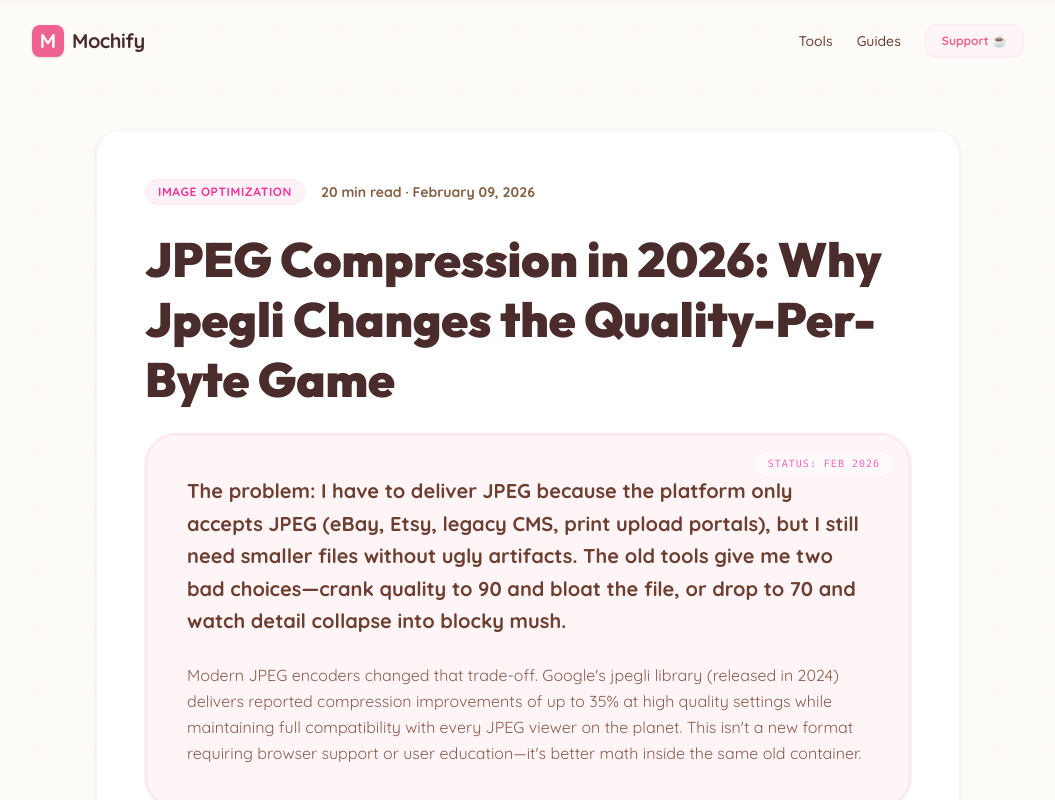
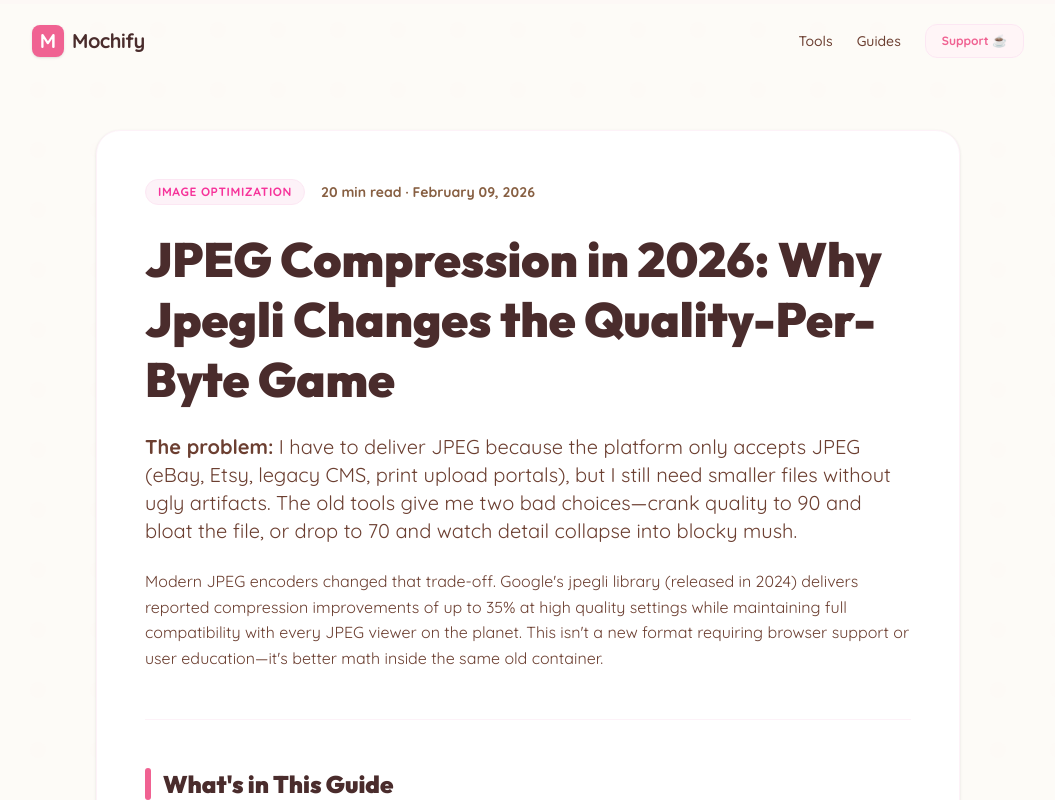
Before and after one commit to tliesnham/mochify-frontend, a SvelteKit app: page /guides/jpeg-in-2026-jpegli in a window 1280 px wide. Shown: the top 800 px of the page, without its empty margins (112-1167 px from the left). Built offline with nearby package versions, Linux system fonts and the light colour scheme.

Commit message:
clean up jpegli article

```diff
--- a/src/routes/guides/jpeg-in-2026-jpegli/+page.svelte
+++ b/src/routes/guides/jpeg-in-2026-jpegli/+page.svelte
@@ -34,19 +34,13 @@
             JPEG Compression in 2026: Why Jpegli Changes the Quality-Per-Byte Game
         </h1>
 
-        <div class="bg-[#FFF5F7] rounded-[2rem] p-8 md:p-10 border-2 border-pink-100 shadow-sm relative">
-            <div class="absolute top-4 right-4 bg-white/60 px-3 py-1 rounded-full text-[10px] font-mono text-pink-400 uppercase tracking-widest border border-pink-50">
-                Status: Feb 2026
-            </div>
+        <p class="text-xl mb-6">
+            <strong>The problem:</strong> I have to deliver JPEG because the platform only accepts JPEG (eBay, Etsy, legacy CMS, print upload portals), but I still need smaller files without ugly artifacts. The old tools give me two bad choices—crank quality to 90 and bloat the file, or drop to 70 and watch detail collapse into blocky mush.
+        </p>
 
-            <p class="text-xl text-[#6C3F31] font-bold leading-relaxed mb-6">
-                <strong>The problem:</strong> I have to deliver JPEG because the platform only accepts JPEG (eBay, Etsy, legacy CMS, print upload portals), but I still need smaller files without ugly artifacts. The old tools give me two bad choices—crank quality to 90 and bloat the file, or drop to 70 and watch detail collapse into blocky mush.
-            </p>
-
-            <p class="text-[#8B5E51] leading-relaxed">
-                Modern JPEG encoders changed that trade-off. Google's jpegli library (released in 2024) delivers reported compression improvements of up to 35% at high quality settings while maintaining full compatibility with every JPEG viewer on the planet. This isn't a new format requiring browser support or user education—it's better math inside the same old container.
-            </p>
-        </div>
+        <p>
+            Modern JPEG encoders changed that trade-off. Google's jpegli library (released in 2024) delivers reported compression improvements of up to 35% at high quality settings while maintaining full compatibility with every JPEG viewer on the planet. This isn't a new format requiring browser support or user education—it's better math inside the same old container.
+        </p>
     </header>
 
     <div class="space-y-8 text-lg text-[#6C3F31] leading-relaxed">
```
